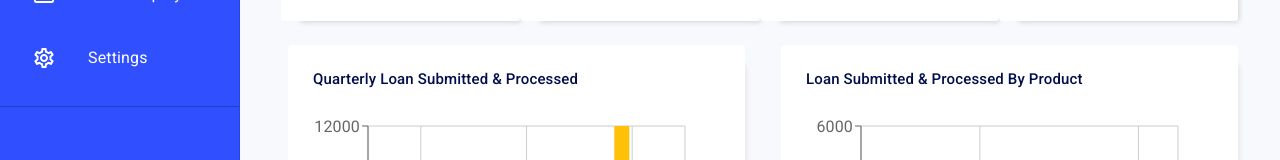
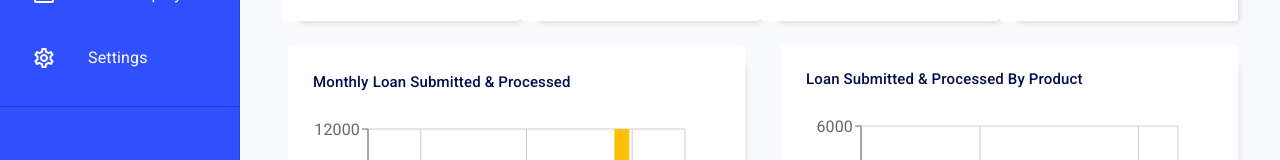
Before and after one commit to charan1922/sample-project-lt, a React (Create React App) app: page / in a window 1280 px wide. Shown: the part 279-439 px from the top of the page. Built offline with nearby package versions, Linux system fonts and the light colour scheme; no server answers.

Commit message:
Update ChartsSection.js

```diff
--- a/src/features/dashboard/ChartsSection.js
+++ b/src/features/dashboard/ChartsSection.js
@@ -1,4 +1,5 @@
 import * as React from "react";
+import { useContext } from "react";
 import { styled, createTheme } from "@mui/material/styles";
 import MuiDrawer from "@mui/material/Drawer";
 import MuiAppBar from "@mui/material/AppBar";
@@ -13,6 +14,7 @@ import Orders from "./Orders";
 import TransactionSection from "./TransactionSections";
 import Chart2 from "./charts/chart2";
 import Chart1 from "./charts/chart1";
+import AppContextProvider from "../../components/contextProvider/AppContextProvider/AppContext";
 
 function Copyright(props) {
   return (
@@ -86,6 +88,24 @@ function ChartsSection() {
     setOpen(!open);
   };
 
+  const { freqValue } =
+  useContext(AppContextProvider);
+
+  const renderSwitch=(param)=>{
+    switch(param){
+      case 'MTD':
+        return "Monthly";
+      case 'LTD':
+        return "LTD";
+      case 'YTD':
+        return "Yearly";
+      case 'QTD':
+      return "Quarterly";
+      case 'HTD':
+      return "Half Yearly";
+    }
+  }
+
   return (
     <>
       <Grid item xs={12} md={6} lg={6} >
@@ -99,7 +119,9 @@ function ChartsSection() {
           }}
           className="chart-section"
         >
-          <h6>Quarterly Loan Submitted & Processed</h6>
+          <div>
+           <h6 style={{display:"inline-block"}} > {renderSwitch(freqValue)}</h6> <h6 style={{display:"inline-block"}}> Loan Submitted & Processed</h6>
+          </div>
 
           <Chart1 />
 
```
